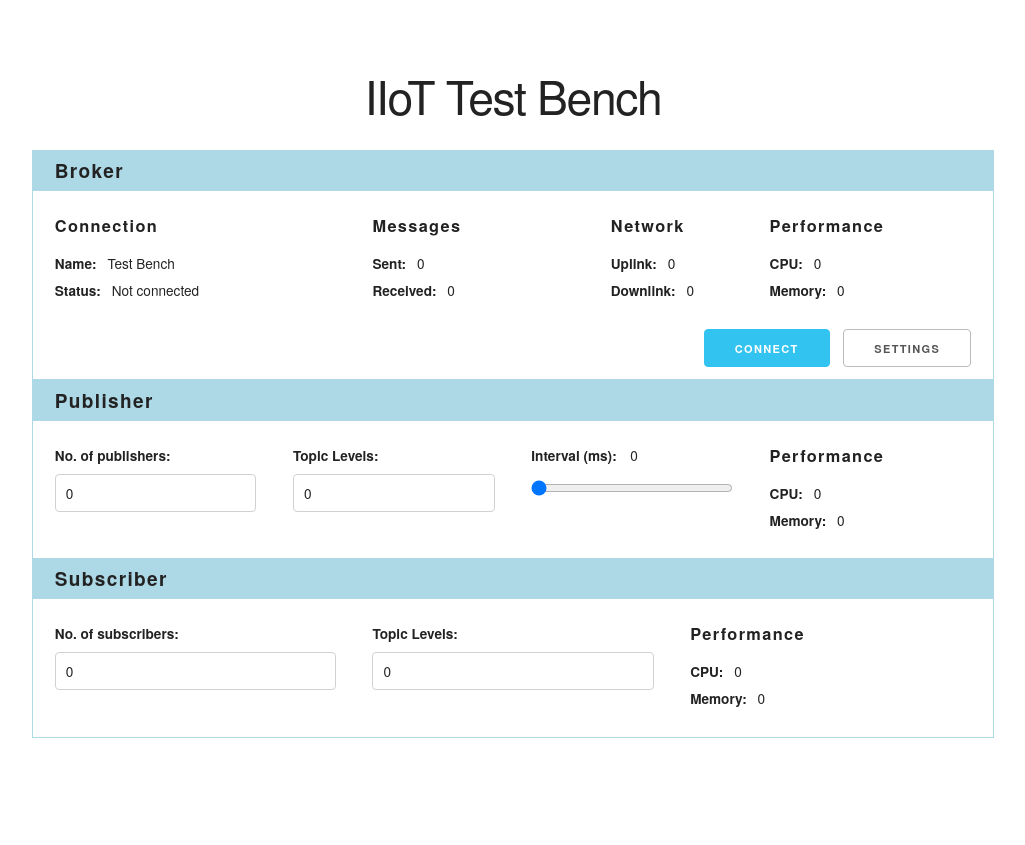
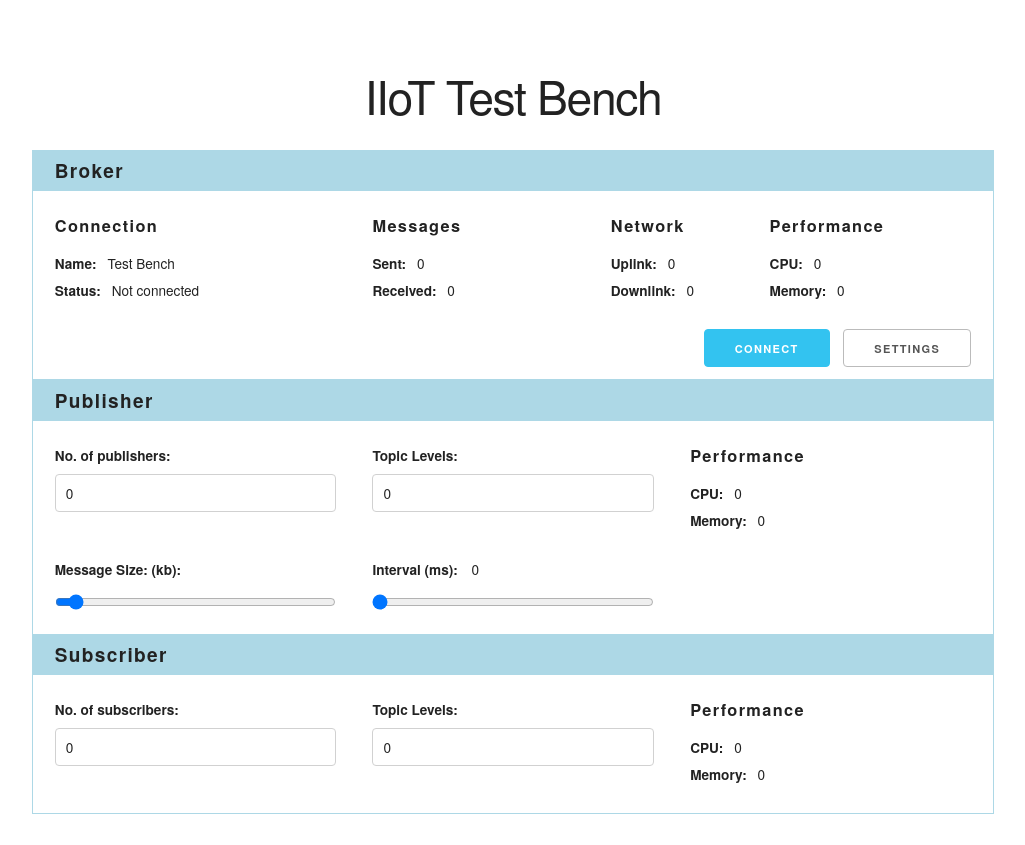
Before and after one commit to Isaac-Ampomah-12/iiot-test-bench, a React (Create React App) app in the folder frontend/: page / in a window 1280 px wide. Shown: the whole page, without its empty margins (127-1152 px from the left). Before the commit the page ends 800 px from the top, so only its background shows below. Built offline with nearby package versions, Linux system fonts and the light colour scheme.

Commit message:
Add message size input with label

```diff
--- a/frontend/src/components/Publisher/Publisher.js
+++ b/frontend/src/components/Publisher/Publisher.js
@@ -11,7 +11,7 @@ function Publisher() {
     <section id="publisher">
       <h2>Publisher</h2>
       <div className="row">
-        <div className="three columns">
+        <div className="four columns">
           <label htmlFor="no-of-pub">No. of publishers:</label>
           <input
             type="number"
@@ -23,7 +23,7 @@ function Publisher() {
             onChange={({ target }) => setPubNumber(target.value)}
           />
         </div>
-        <div className="three columns">
+        <div className="four columns">
           <div>
             <label htmlFor="topic-levels">Topic Levels:</label>
             <input
@@ -37,6 +37,52 @@ function Publisher() {
           </div>
         </div>
         <div className="three columns">
+          <h3>Performance</h3>
+          <div className="info">
+            <div className="info-item">
+              <span>
+                <strong>CPU:</strong>
+              </span>
+              <span>{stats.performance.cpu}</span>
+            </div>
+            <div className="info-item">
+              <span>
+                <strong>Memory:</strong>
+              </span>
+              <span>{stats.performance.memory}</span>
+            </div>
+          </div>
+        </div>
+      </div>
+      <div className="row" style={{ paddingTop: "0" }}>
+        <div className="four columns">
+          <label htmlFor="message-size" style={{ display: "inline" }}>
+            Message Size: &#40;kb&#41;:
+          </label>
+          <output
+            htmlFor="message-size"
+            style={{ display: "inline", paddingLeft: "1rem" }}
+          >
+          </output>
+          <div
+            style={{
+              marginTop: "1rem",
+              display: "flex",
+              justityContent: "center",
+            }}
+          >
+            <input
+              type="range"
+              id="message-size"
+              className="u-full-width"
+              min="0"
+              max="1024"
+              step="2"
+              style={{ marginBottom: "0" }}
+            />
+          </div>
+        </div>
+        <div className="four columns">
           <label htmlFor="interval" style={{ display: "inline" }}>
             Interval &#40;ms&#41;:
           </label>
@@ -67,23 +113,6 @@ function Publisher() {
             />
           </div>
         </div>
-        <div className="three columns">
-          <h3>Performance</h3>
-          <div className="info">
-            <div className="info-item">
-              <span>
-                <strong>CPU:</strong>
-              </span>
-              <span>{stats.performance.cpu}</span>
-            </div>
-            <div className="info-item">
-              <span>
-                <strong>Memory:</strong>
-              </span>
-              <span>{stats.performance.memory}</span>
-            </div>
-          </div>
-        </div>
       </div>
     </section>
   );
```
